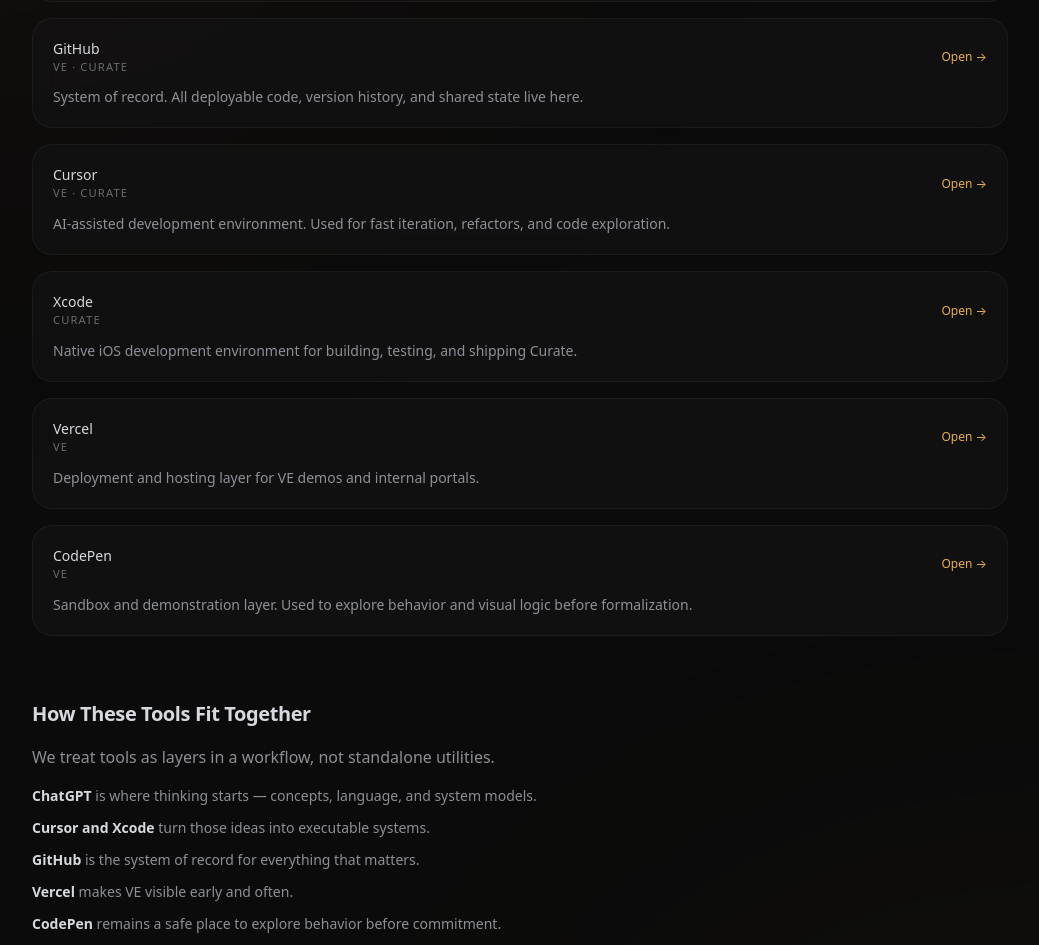
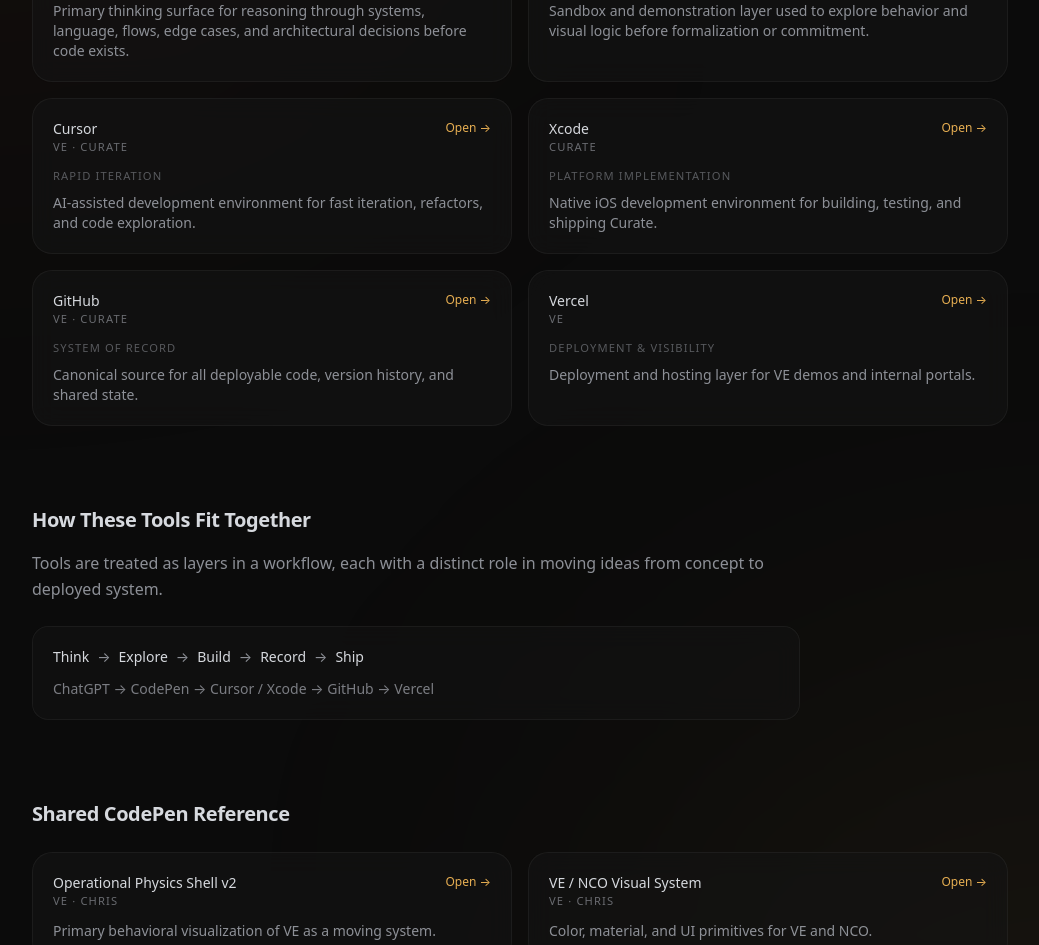
Before and after one commit to VertandErnie/vexnco-site, a Next.js app: page /how-we-work in a window 1280 px wide. Shown: the part 540-1485 px from the top of the page, without its empty margins (120-1159 px from the left). Built offline with nearby package versions, Linux system fonts and the light colour scheme.

Commit message:
Update page.jsx

```diff
--- a/app/how-we-work/page.jsx
+++ b/app/how-we-work/page.jsx
@@ -3,44 +3,50 @@ export default function HowWeWorkPage() {
     {
       name: "ChatGPT",
       scope: "VE · Curate",
+      role: "Thinking & modeling",
       description:
-        "Primary thinking surface. Used to reason through systems, language, flows, edge cases, and architectural decisions before code exists.",
+        "Primary thinking surface for reasoning through systems, language, flows, edge cases, and architectural decisions before code exists.",
       href: "https://chat.openai.com",
     },
     {
-      name: "GitHub",
-      scope: "VE · Curate",
+      name: "CodePen",
+      scope: "VE",
+      role: "Behavioral exploration",
       description:
-        "System of record. All deployable code, version history, and shared state live here.",
-      href: "https://github.com",
+        "Sandbox and demonstration layer used to explore behavior and visual logic before formalization or commitment.",
+      href: "https://codepen.io",
     },
     {
       name: "Cursor",
       scope: "VE · Curate",
+      role: "Rapid iteration",
       description:
-        "AI-assisted development environment. Used for fast iteration, refactors, and code exploration.",
+        "AI-assisted development environment for fast iteration, refactors, and code exploration.",
       href: "https://cursor.sh",
     },
     {
       name: "Xcode",
       scope: "Curate",
+      role: "Platform implementation",
       description:
         "Native iOS development environment for building, testing, and shipping Curate.",
       href: "https://developer.apple.com/xcode/",
     },
     {
+      name: "GitHub",
+      scope: "VE · Curate",
+      role: "System of record",
+      description:
+        "Canonical source for all deployable code, version history, and shared state.",
+      href: "https://github.com",
+    },
+    {
       name: "Vercel",
       scope: "VE",
+      role: "Deployment & visibility",
       description:
         "Deployment and hosting layer for VE demos and internal portals.",
       href: "https://vercel.com",
-    },
-    {
-      name: "CodePen",
-      scope: "VE",
-      description:
-        "Sandbox and demonstration layer. Used to explore behavior and visual logic before formalization.",
-      href: "https://codepen.io",
     },
   ];
 
@@ -77,7 +83,7 @@ export default function HowWeWorkPage() {
       <div className="pointer-events-none absolute -top-64 -left-64 h-[700px] w-[700px] rounded-full bg-ember/10 blur-[240px]" />
       <div className="pointer-events-none absolute -bottom-64 -right-64 h-[700px] w-[700px] rounded-full bg-molten/10 blur-[240px]" />
 
-      <div className="relative max-w-5xl mx-auto px-6 pt-28 pb-32 space-y-16">
+      <div className="relative max-w-5xl mx-auto px-6 pt-28 pb-32 space-y-20">
         {/* Header */}
         <div className="max-w-3xl">
           <div className="text-[0.7rem] uppercase tracking-widest text-frost/50 mb-3">
@@ -87,24 +93,24 @@ export default function HowWeWorkPage() {
             How We Work
           </h1>
           <p className="mt-4 text-frost/70 leading-relaxed">
-            This page documents the tools, systems, and references we use to
-            design, build, and operate VE and Curate.
+            This page documents the tools and references we use to design, build,
+            and operate VE and Curate, and how they fit together in practice.
           </p>
         </div>
 
-        {/* Tools */}
+        {/* Core Tools */}
         <div>
           <h2 className="text-xl font-semibold text-concrete mb-6">
             Core Tools
           </h2>
 
-          <div className="grid gap-4">
+          <div className="grid grid-cols-1 md:grid-cols-2 gap-4">
             {tools.map((tool) => (
               <div
                 key={tool.name}
                 className="rounded-[20px] border border-white/5 bg-[#141414]/60 backdrop-blur-md p-5"
               >
-                <div className="flex items-center justify-between">
+                <div className="flex items-start justify-between gap-4">
                   <div>
                     <div className="text-sm font-medium text-concrete">
                       {tool.name}
@@ -116,12 +122,17 @@ export default function HowWeWorkPage() {
                   <a
                     href={tool.href}
                     target="_blank"
-                    className="text-[0.75rem] text-molten hover:underline"
+                    className="text-[0.75rem] text-molten hover:underline whitespace-nowrap"
                   >
                     Open →
                   </a>
                 </div>
-                <p className="mt-3 text-sm text-frost/70">
+
+                <div className="mt-3 text-[0.7rem] uppercase tracking-widest text-frost/40">
+                  {tool.role}
+                </div>
+
+                <p className="mt-2 text-sm text-frost/70">
                   {tool.description}
                 </p>
               </div>
@@ -129,53 +140,49 @@ export default function HowWeWorkPage() {
           </div>
         </div>
 
-        {/* How they relate */}
+        {/* How they fit together */}
         <div className="max-w-3xl">
           <h2 className="text-xl font-semibold text-concrete mb-4">
             How These Tools Fit Together
           </h2>
 
           <p className="text-frost/70 leading-relaxed">
-            We treat tools as layers in a workflow, not standalone utilities.
+            Tools are treated as layers in a workflow, each with a distinct role
+            in moving ideas from concept to deployed system.
           </p>
 
-          <ul className="mt-4 space-y-3 text-frost/70 text-sm">
-            <li>
-              <strong className="text-concrete">ChatGPT</strong> is where thinking
-              starts — concepts, language, and system models.
-            </li>
-            <li>
-              <strong className="text-concrete">Cursor and Xcode</strong> turn
-              those ideas into executable systems.
-            </li>
-            <li>
-              <strong className="text-concrete">GitHub</strong> is the system of
-              record for everything that matters.
-            </li>
-            <li>
-              <strong className="text-concrete">Vercel</strong> makes VE visible
-              early and often.
-            </li>
-            <li>
-              <strong className="text-concrete">CodePen</strong> remains a safe
-              place to explore behavior before commitment.
-            </li>
-          </ul>
+          <div className="mt-6 rounded-[16px] border border-white/5 bg-[#141414]/50 backdrop-blur-md p-5 text-sm text-frost/70">
+            <div className="flex flex-wrap items-center gap-x-2 gap-y-2">
+              <span className="text-concrete font-medium">Think</span>
+              <span>→</span>
+              <span className="text-concrete font-medium">Explore</span>
+              <span>→</span>
+              <span className="text-concrete font-medium">Build</span>
+              <span>→</span>
+              <span className="text-concrete font-medium">Record</span>
+              <span>→</span>
+              <span className="text-concrete font-medium">Ship</span>
+            </div>
+
+            <div className="mt-3 text-frost/60">
+              ChatGPT → CodePen → Cursor / Xcode → GitHub → Vercel
+            </div>
+          </div>
         </div>
 
-        {/* CodePen index */}
+        {/* CodePen reference */}
         <div>
           <h2 className="text-xl font-semibold text-concrete mb-6">
             Shared CodePen Reference
           </h2>
 
-          <div className="grid gap-4">
+          <div className="grid grid-cols-1 md:grid-cols-2 gap-4">
             {pens.map((pen) => (
               <div
                 key={pen.name}
                 className="rounded-[20px] border border-white/5 bg-[#141414]/60 backdrop-blur-md p-5"
               >
-                <div className="flex items-center justify-between">
+                <div className="flex items-start justify-between gap-4">
                   <div>
                     <div className="text-sm font-medium text-concrete">
                       {pen.name}
@@ -187,11 +194,12 @@ export default function HowWeWorkPage() {
                   <a
                     href={pen.href}
                     target="_blank"
-                    className="text-[0.75rem] text-molten hover:underline"
+                    className="text-[0.75rem] text-molten hover:underline whitespace-nowrap"
                   >
                     Open →
                   </a>
                 </div>
+
                 <p className="mt-3 text-sm text-frost/70">
                   {pen.description}
                 </p>
```
